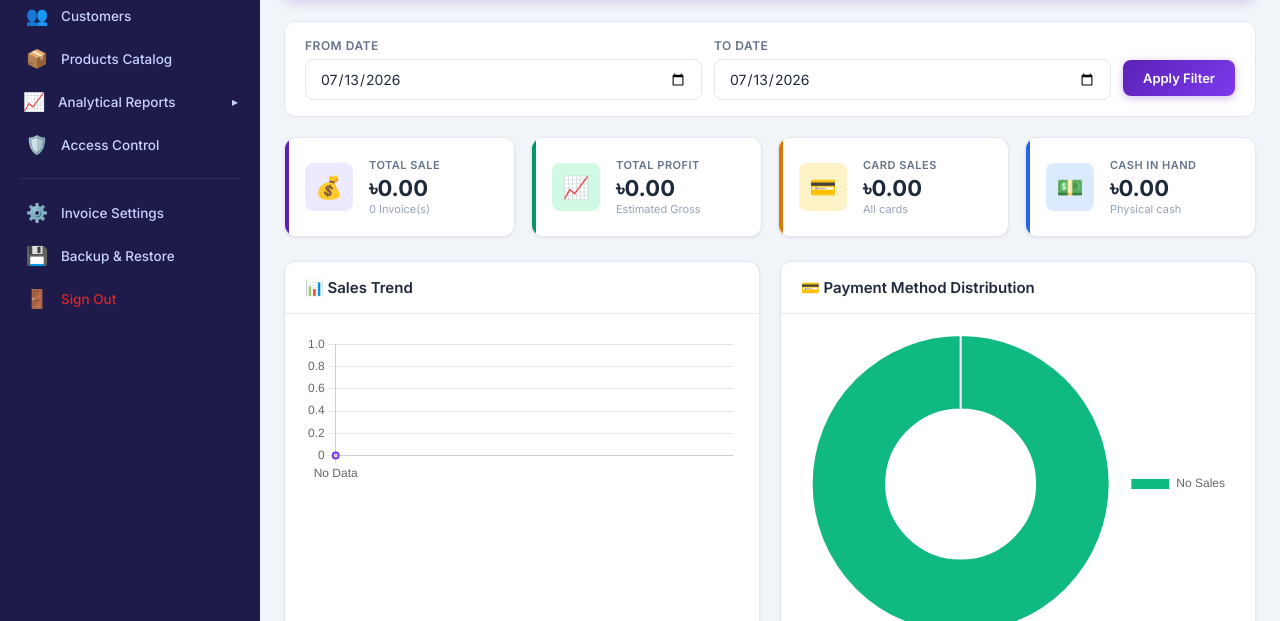
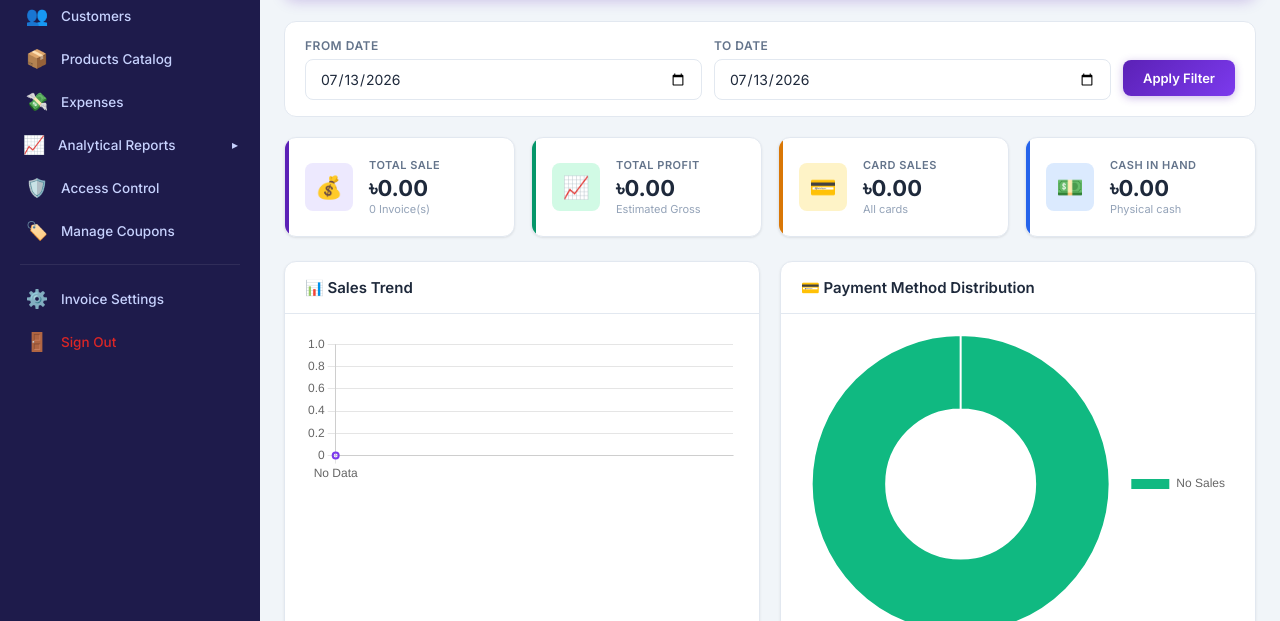
Before and after one commit to sajidhasanratul/retail-pos, a website: page index.html in a window 1280 px wide. Shown: the part 179-800 px from the top of the page. Drawn offline with nearby package versions, Linux system fonts and the light colour scheme; no server answers; sample sign-in values are in the browser's storage.

Commit message:
Add Expenses and Coupons sections to navigation

```diff
--- a/index.html
+++ b/index.html
@@ -58,6 +58,13 @@
         </a>
       </div>
 
+      <!-- Expenses -->
+      <div id="nav-grp-expenses">
+        <a href="#/expenses" class="nav-item" data-page="expenses">
+          <span class="nav-icon">💸</span><span class="nav-text">Expenses</span>
+        </a>
+      </div>
+
       <!-- Reports Group -->
       <div class="nav-group" id="nav-grp-reports">
         <div class="nav-group-header" data-group="reports">
@@ -71,6 +78,7 @@
           <a href="#/reports/payment-method"  class="nav-item sub-item" data-page="reports">Payment Method Report</a>
           <a href="#/reports/stock-value"     class="nav-item sub-item" data-page="reports">Stock Value Report</a>
           <a href="#/reports/sales-summary"   class="nav-item sub-item" data-page="reports">Sales Summary Report</a>
+          <a href="#/reports/overall-profit"  class="nav-item sub-item" data-page="reports">Overall Profit Report</a>
         </div>
       </div>
 
@@ -81,6 +89,13 @@
         </a>
       </div>
 
+      <!-- Coupons -->
+      <div id="nav-grp-coupons">
+        <a href="#/coupons" class="nav-item" data-page="coupons">
+          <span class="nav-icon">🏷️</span><span class="nav-text">Manage Coupons</span>
+        </a>
+      </div>
+
       <!-- Settings link -->
       <div class="nav-divider"></div>
       <div id="nav-grp-settings">
@@ -88,11 +103,7 @@
           <span class="nav-icon">⚙️</span><span class="nav-text">Invoice Settings</span>
         </a>
       </div>
-      <div id="nav-grp-backup">
-        <a href="javascript:void(0)" class="nav-item" id="nav-backup">
-          <span class="nav-icon">💾</span><span class="nav-text">Backup & Restore</span>
-        </a>
-      </div>
+
 
       <!-- Logout -->
       <a href="javascript:void(0)" class="nav-item" id="nav-logout" style="color:var(--danger);">
@@ -142,6 +153,8 @@
   <script src="js/products.js"></script>
   <script src="js/customers.js"></script>
   <script src="js/users.js"></script>
+  <script src="js/expenses.js"></script>
+  <script src="js/coupons.js"></script>
   <script src="js/app.js"></script>
 </body>
 </html>
```
